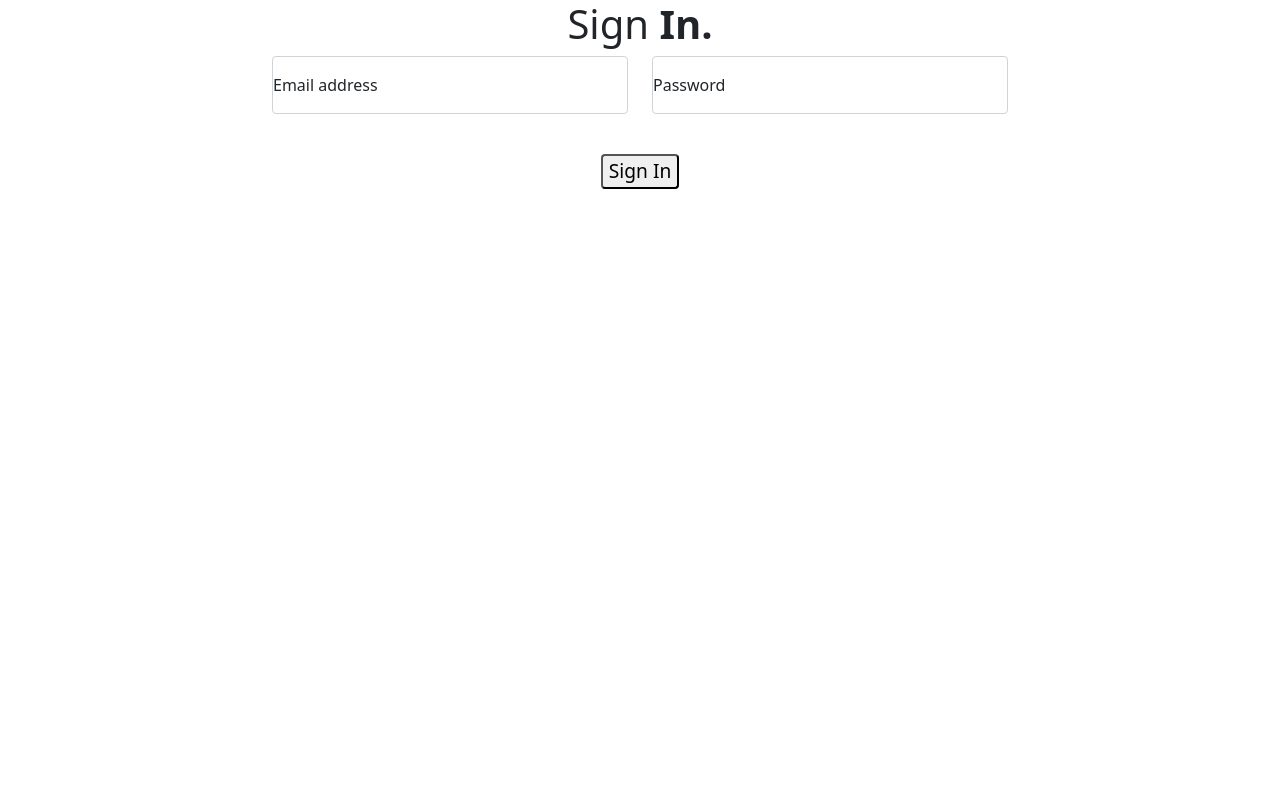
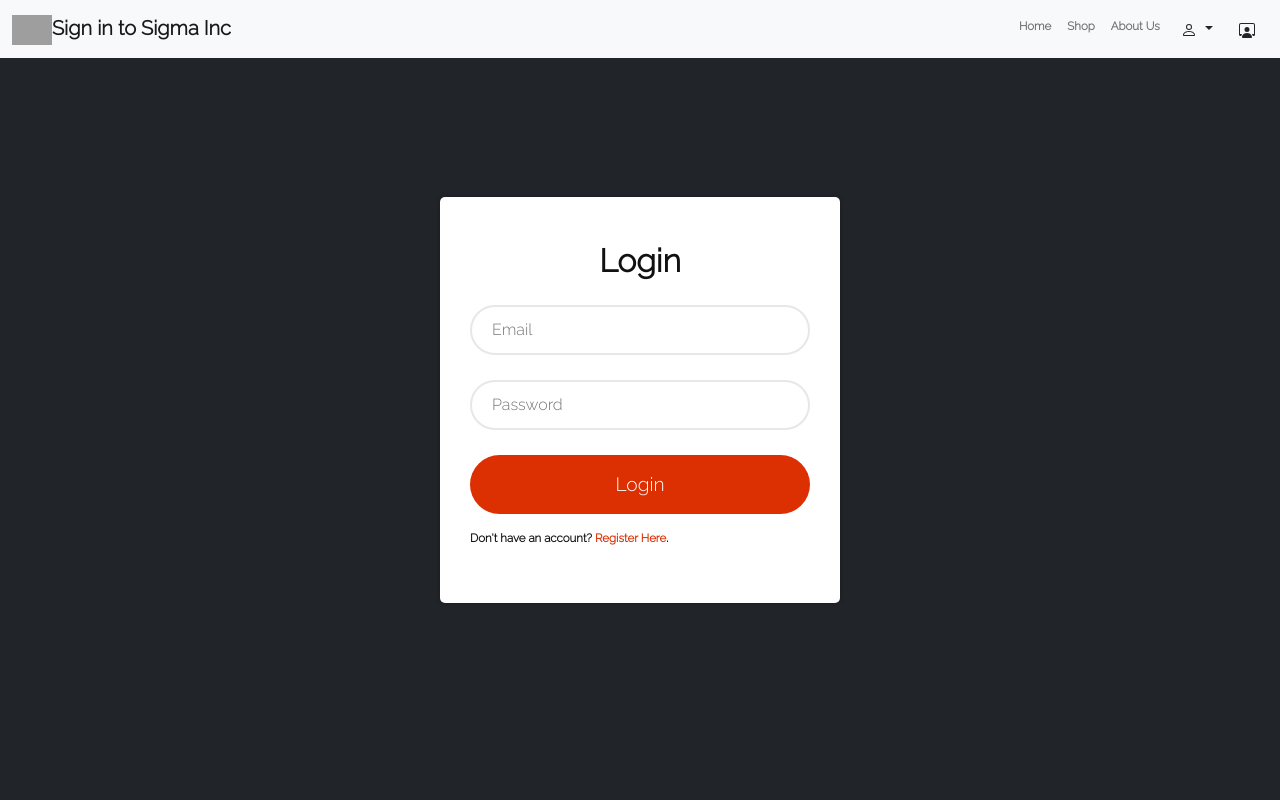
Before and after one commit to burcuesmersoy/LaptopProviderWebsite, a PHP site: page /login.php in a window 1280 px wide. Run offline with PHP 8.4, Linux system fonts and the light colour scheme; grey boxes are pictures that could not be loaded.

Commit message:
Add files via upload
navbar süsüsü

```diff
--- a/login.php
+++ b/login.php
@@ -1,9 +1,3 @@
-<?php
-session_start();
-if (isset($_SESSION['email']))
-    header("Location: homepage.php");
-?>
-
 <!DOCTYPE html>
 <html lang="en">
 
@@ -11,45 +5,83 @@ if (isset($_SESSION['email']))
         <meta charset="UTF-8">
         <meta http-equiv="X-UA-Compatible" content="IE=edge">
         <meta name="viewport" content="width=device-width, initial-scale=1.0">
-    <title>Sigma Inc-Login</title>
-    <link href="https://cdn.jsdelivr.net/npm/bootstrap@5.1.3/dist/css/bootstrap.min.css" rel="stylesheet" integrity="sha384-1BmE4kWBq78iYhFldvKuhfTAU6auU8tT94WrHftjDbrCEXSU1oBoqyl2QvZ6jIW3" crossorigin="anonymous">
-
+        <title>Login</title>
+        <link href="https://cdn.jsdelivr.net/npm/bootstrap@5.1.3/dist/css/bootstrap.min.css" rel="stylesheet"
+            integrity="sha384-1BmE4kWBq78iYhFldvKuhfTAU6auU8tT94WrHftjDbrCEXSU1oBoqyl2QvZ6jIW3" crossorigin="anonymous">
+        <link rel="stylesheet" href="stylee.css">
+        <link rel="preconnect" href="https://fonts.googleapis.com">
+        <link rel="preconnect" href="https://fonts.gstatic.com" crossorigin>
+        <link href="https://fonts.googleapis.com/css2?family=Raleway:wght@300&display=swap" rel="stylesheet">
+        <link rel="stylesheet" href="styleforlogin.css">
     </head>
-
-<body>
-<div class="container rounded text-center">
-        <h1 class="text-center">Sign <span style="font-weight: 600;">In.</span></h1>
-        <form action="signin.php" method="post">
-            <div class="row justify-content-center">
-                <div class="form-floating mb-3 col-4">
-                    <input required type="email" class="form-control" id="floatingInput" placeholder="name@example.com"
-                        name="email">
-                    <label for="floatingInput">Email address</label>
-                </div>
-                <div class="form-floating col-4">
-                    <input required type="password" class="form-control" id="floatingPassword" placeholder="Password"
-                        name="password">
-                    <label for="floatingPassword">Password</label>
-                </div>
-            </div>
-
-
-            <input type="submit" class="my-4 rounded" style="font-size: larger" value="Sign In">
 
 
 
+    <body class="bg-dark">
+        <section id="nav-bar">
+            <nav class="navbar navbar-expand-lg navbar-light bg-light fixed-top">
+                <div class="container-fluid"><a class="navbar-brand" href="">
+                    <img src="https://cdn-icons-png.flaticon.com/512/1001/1001266.png" style="width: 40px;" alt="">Sign in to Sigma Inc</a>
+
+
+                <br>
+                <button class="navbar-toggler" type="button" data-toggle="collapse" data-target="#navbarSupportedContent" aria-controls="navbarSupportedContent" aria-expanded="false" aria-label="Toggle navigation">
+                    <span class="navbar-toggler-icon"></span>
+                </button>
+                    <button class="navbar-toggler" type="button" data-bs-toggle="collapse" data-bs-target="#navbarNavAltMarkup"
+                        aria-controls="navbarNavAltMarkup" aria-expanded="false" aria-label="Toggle navigation">
+                        <span class="navbar-toggler-icon"></span>
+                    </button>
+                    <div class="collapse navbar-collapse" id="navbarNavAltMarkup">
+                        <div class="navbar-nav ms-auto">
+                            <a class="nav-link" aria-current="page" href="index.html">Home</a>
+                            <a class="nav-link" href="shop.html">Shop</a>
+                            <a class="nav-link" href="#">About Us</a>
+                            <div class="dropdown">
+                                <button class="btn dropdown-toggle" type="button" id="dropdownMenuButton1" data-bs-toggle="dropdown" aria-expanded="false">
+                                    <svg xmlns="http://www.w3.org/2000/svg" width="16" height="16" fill="currentColor" class="bi bi-person" viewBox="0 0 16 16">
+                                        <path d="M8 8a3 3 0 1 0 0-6 3 3 0 0 0 0 6zm2-3a2 2 0 1 1-4 0 2 2 0 0 1 4 0zm4 8c0 1-1 1-1 1H3s-1 0-1-1 1-4 6-4 6 3 6 4zm-1-.004c-.001-.246-.154-.986-.832-1.664C11.516 10.68 10.289 10 8 10c-2.29 0-3.516.68-4.168 1.332-.678.678-.83 1.418-.832 1.664h10z"/>
+                                      </svg>
+                                </button>
+                                <ul class="dropdown-menu" aria-labelledby="dropdownMenuButton1">
+                                  <li><a class="dropdown-item" href="login.php">Login</a></li>
+                                  <li><a class="dropdown-item" href="register.php">Register</a></li>
+                                </ul>
+                              </div>
+                              <button class="btn" type="button" >
+                                <svg xmlns="http://www.w3.org/2000/svg" width="16" height="16" fill="currentColor" class="bi bi-person-workspace" viewBox="0 0 16 16">
+                                    <path d="M4 16s-1 0-1-1 1-4 5-4 5 3 5 4-1 1-1 1H4Zm4-5.95a2.5 2.5 0 1 0 0-5 2.5 2.5 0 0 0 0 5Z"/>
+                                    <path d="M2 1a2 2 0 0 0-2 2v9.5A1.5 1.5 0 0 0 1.5 14h.653a5.373 5.373 0 0 1 1.066-2H1V3a1 1 0 0 1 1-1h12a1 1 0 0 1 1 1v9h-2.219c.554.654.89 1.373 1.066 2h.653a1.5 1.5 0 0 0 1.5-1.5V3a2 2 0 0 0-2-2H2Z"/>
+                                  </svg>
+                            </button>
+
+                        </div>
+                    </div>
+                </div>
+            </nav>
+            </section>
+            <div class="container">
+                <form action="signin.php" method="POST" class="login-email">
+                    <p class="login-text" style="font-size: 2rem; font-weight: 800;">Login</p>
+                    <div class="input-group">
+                        <input type="email" placeholder="Email" name="email"  required="">
+                    </div>
+                    <div class="input-group">
+                        <input type="password" placeholder="Password" name="password"  required="">
+                    </div>
+                    <div class="input-group">
+                        <button name="submit" class="btn">Login</button>
+                    </div>
+                    <p class="login-register-text">Don't have an account? <a href="register.php">Register Here</a>.</p>
                 </form>
             </div>
 
 
 
 
-
-
-
-
-
-    <script src="https://cdn.jsdelivr.net/npm/bootstrap@5.1.3/dist/js/bootstrap.bundle.min.js" integrity="sha384-ka7Sk0Gln4gmtz2MlQnikT1wXgYsOg+OMhuP+IlRH9sENBO0LRn5q+8nbTov4+1p" crossorigin="anonymous"></script>
+    <script src="https://cdn.jsdelivr.net/npm/bootstrap@5.1.3/dist/js/bootstrap.bundle.min.js"
+    integrity="sha384-ka7Sk0Gln4gmtz2MlQnikT1wXgYsOg+OMhuP+IlRH9sENBO0LRn5q+8nbTov4+1p"
+    crossorigin="anonymous"></script>
 </body>
 
 </html>
--- a/register.php
+++ b/register.php
@@ -10,7 +10,7 @@ if (isset($_SESSION['email']))
         <meta charset="UTF-8">
         <meta http-equiv="X-UA-Compatible" content="IE=edge">
         <meta name="viewport" content="width=device-width, initial-scale=1.0">
-        <title>Shop</title>
+        <title>Register</title>
         <link href="https://cdn.jsdelivr.net/npm/bootstrap@5.1.3/dist/css/bootstrap.min.css" rel="stylesheet"
             integrity="sha384-1BmE4kWBq78iYhFldvKuhfTAU6auU8tT94WrHftjDbrCEXSU1oBoqyl2QvZ6jIW3" crossorigin="anonymous">
         <link rel="stylesheet" href="style.css">
@@ -26,7 +26,7 @@ if (isset($_SESSION['email']))
         <section id="nav-bar">
             <nav class="navbar navbar-expand-lg navbar-light bg-light fixed-top">
                 <div class="container-fluid"><a class="navbar-brand" href="">
-                    <img src="https://cdn-icons-png.flaticon.com/512/1001/1001266.png" style="width: 40px;" alt="">JoinSigma Inc</a>
+                    <img src="https://cdn-icons-png.flaticon.com/512/1001/1001266.png" style="width: 40px;" alt="">Join Sigma Inc</a>
 
 
                 <br>
```
Lines whose indentation alone changed are shown as unchanged.
